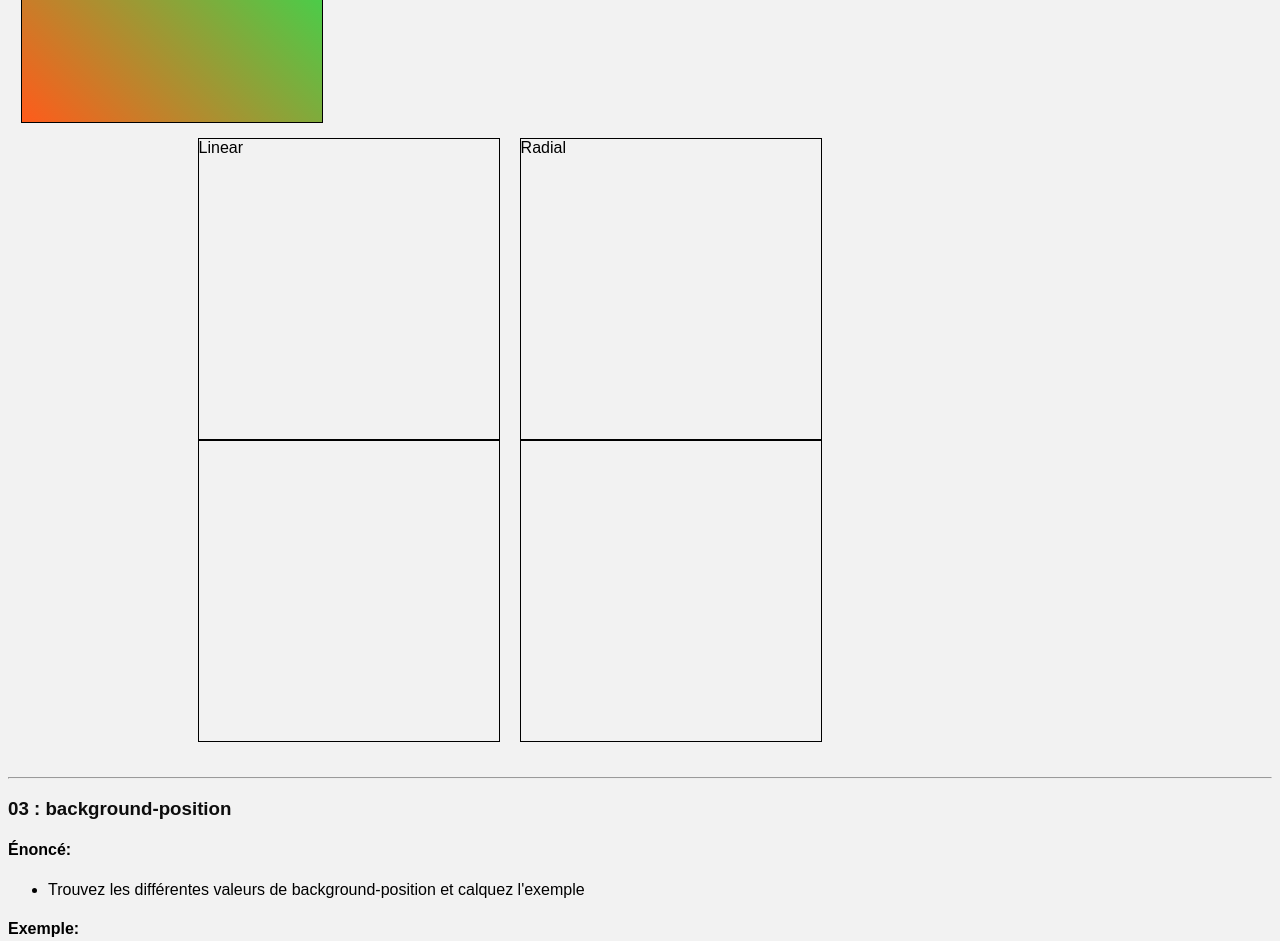
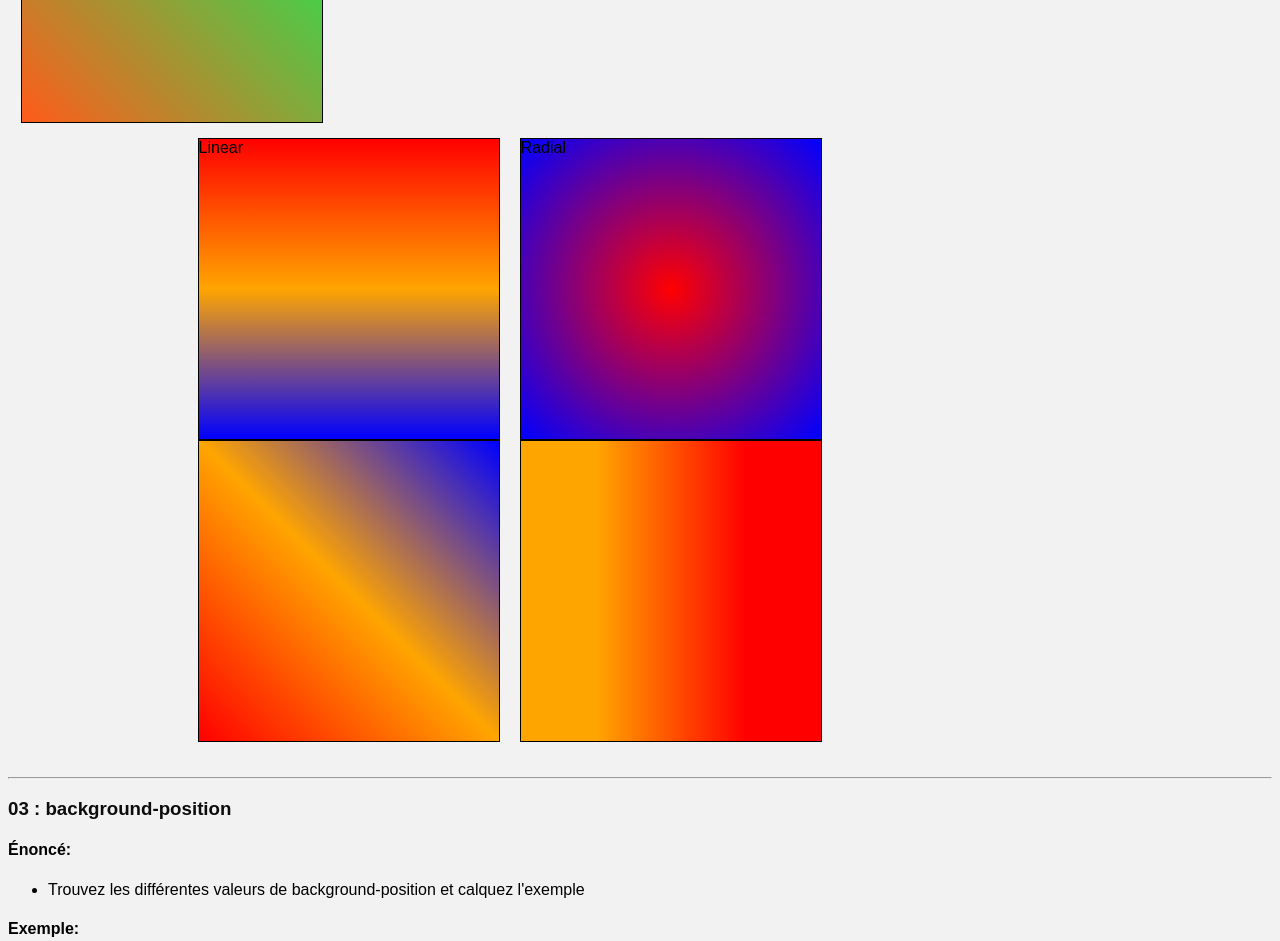
Before and after one commit to chrisMGcoding/CSS_background, a plain HTML site: page Exercice_2_background/index.html in a window 1280 px wide. Shown: the part 1740-2681 px from the top of the page. Drawn offline with Linux system fonts and the light colour scheme.

Commit message:
1e et 2e exercice

```diff
--- a/Exercice_2_background/css/style.css
+++ b/Exercice_2_background/css/style.css
@@ -43,19 +43,25 @@ h1,h3{
 
 /* début exo 01 background-color */
 .bg-color-1{
+    background-color: red;
 }
 .bg-color-2{
+    background-color: blue;
 }
 /* fin exo 01 background-color */
 
 /* début exo 02 background*/
 .bg-1{
+    background: -webkit-linear-gradient(red, orange, blue);
 }
 .bg-2{
+    background: -webkit-radial-gradient(red,blue);
 }
 .bg-3{
+    background: -webkit-linear-gradient(45deg,red,orange,blue);
 }
 .bg-4{
+    background: -webkit-linear-gradient(right,red 25%,orange 75%);
 }
 /* fin exo 02 background*/
 
--- a/Exercice_2_background/index.html
+++ b/Exercice_2_background/index.html
@@ -6,7 +6,7 @@
     <meta name="viewport" content="width=device-width, initial-scale=1.0">
     <meta http-equiv="X-UA-Compatible" content="ie=edge">
     <link rel="stylesheet" href="css/style.css">
-    <title>Les Backgrounds</title>
+    <title>Les Backgrounds - consignes </title>
 </head>
 
 <body>
```
